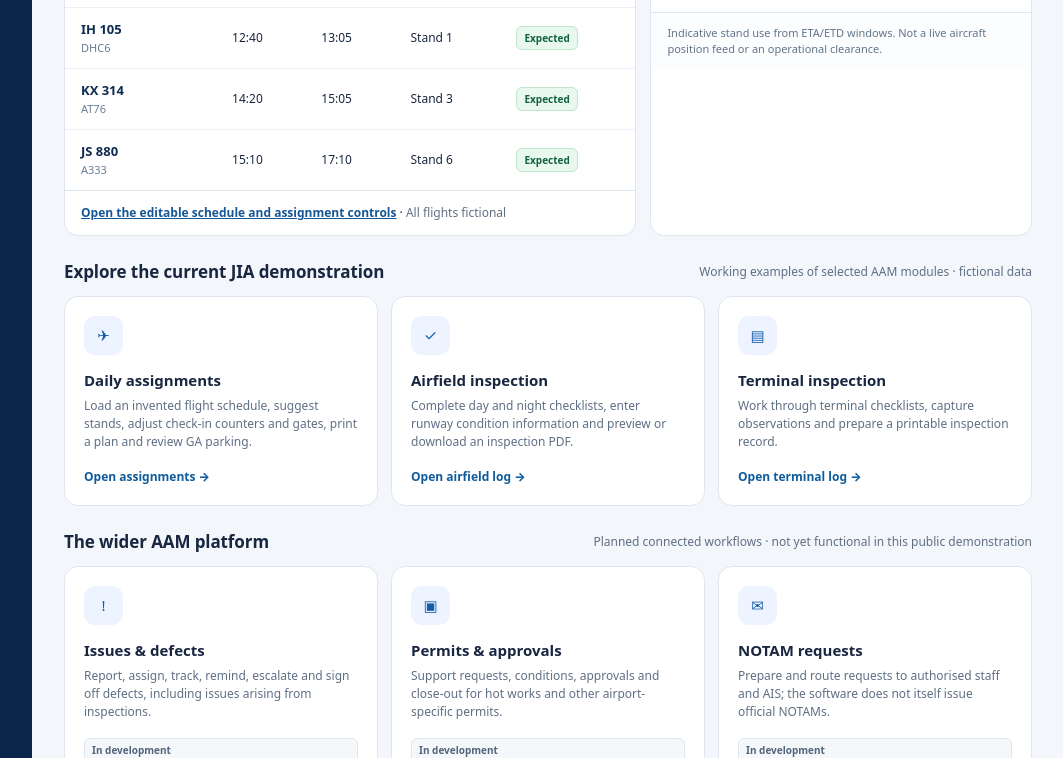
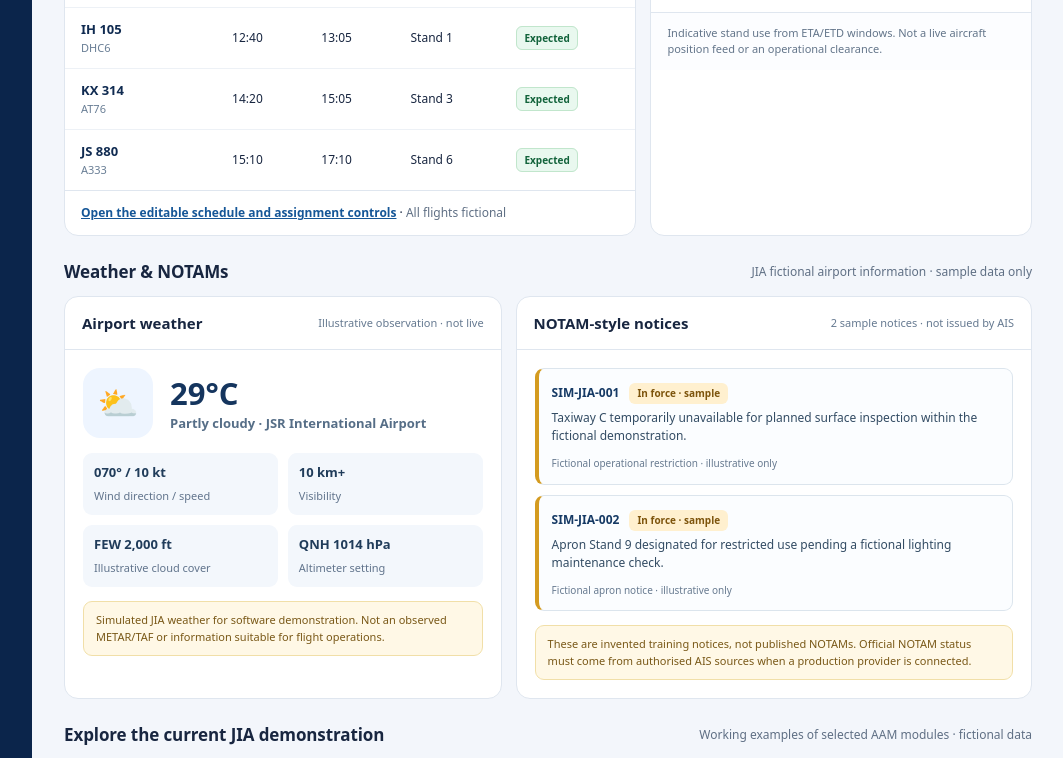
Before and after one commit to HTLearn2022/AAM, a plain HTML site: page index.html in a window 1280 px wide. Shown: the part 2042-2800 px from the top of the page, without its empty margins (216-1279 px from the left). Drawn offline with Linux system fonts and the light colour scheme.

Commit message:
Add fictional JIA weather and NOTAM summary above demo modules and restore map detail text contrast

```diff
--- a/index.html
+++ b/index.html
@@ -30,10 +30,10 @@ main{min-width:0;padding:26px 32px 38px}.topline{display:flex;justify-content:sp
 .map-pin.inactive{background:#d9dfe7;color:#516071;border-color:#fff;opacity:.83}
 .map-pin:focus-visible{outline:3px solid #245da9;outline-offset:3px}
 .map-pin[aria-pressed="true"]{box-shadow:0 0 0 3px #153963,0 3px 12px #0a254966}
-.map-info{border-left:1px solid var(--line);padding:18px;background:#fbfcfe}
+.map-info{border-left:1px solid var(--line);padding:18px;background:#fbfcfe;color:#182640}
 .map-info h4{margin:0 0 8px;color:#152f53;font-size:15px}
 .map-info p{margin:0 0 12px;color:#586c84;font-size:12px}
-.map-info .detail{background:#fff;border:1px solid #dce5ee;border-radius:10px;padding:12px;margin:12px 0;font-size:12px;white-space:pre-line;overflow-wrap:anywhere}
+.map-info .detail{background:#fff;border:1px solid #dce5ee;border-radius:10px;padding:12px;margin:12px 0;font-size:13px;line-height:1.65;white-space:pre-line;overflow-wrap:anywhere;color:#1b3658;min-height:112px}
 .map-legend{display:grid;gap:8px;margin:16px 0;font-size:12px}
 .map-legend span{display:flex;align-items:center;gap:9px}
 .map-legend i{display:inline-block;width:14px;height:14px;border-radius:5px;border:2px solid #fff;box-shadow:0 0 0 1px #bdcad7}
@@ -43,6 +43,32 @@ main{min-width:0;padding:26px 32px 38px}.topline{display:flex;justify-content:sp
 @media(max-width:900px){.map-layout{grid-template-columns:1fr}.map-info{border-left:0;border-top:1px solid var(--line)}}
 @media(max-width:520px){.map-viewport{padding:7px}.map-pin{min-width:15px;min-height:16px;font-size:7px;padding:2px 3px;border-width:1px;border-radius:4px;max-width:45px}}
 @media print{.map-pin{box-shadow:none}.map-layout{grid-template-columns:1.5fr 1fr}.map-info{break-inside:avoid}}
+
+
+/* Airport information: fictional, illustrative conditions and NOTAM-style notices. */
+.info-pair{display:grid;grid-template-columns:minmax(0,1fr) minmax(0,1.18fr);gap:14px}
+.info-card{background:#fff;border:1px solid var(--line);border-radius:14px;overflow:hidden}
+.info-card-head{padding:15px 17px;border-bottom:1px solid var(--line);display:flex;align-items:center;gap:8px;justify-content:space-between;flex-wrap:wrap}
+.info-card-head h3{font-size:15px;margin:0}
+.info-card-head small{color:#657990;font-size:11px}
+.info-card-body{padding:18px}
+.weather-main{display:flex;align-items:center;gap:17px;margin-bottom:15px}
+.weather-symbol{background:#eef5ff;border-radius:17px;width:70px;height:70px;display:grid;place-items:center;font-size:33px}
+.weather-temp{font-size:31px;font-weight:800;line-height:1.1;color:#15355e}
+.weather-temp span{font-size:13px;font-weight:650;color:#566e87;display:block;margin-top:6px}
+.weather-facts{display:grid;grid-template-columns:repeat(2,minmax(0,1fr));gap:10px}
+.weather-fact{border-radius:9px;background:#f3f7fc;padding:10px 11px}
+.weather-fact b{display:block;font-size:13px;color:#203c5a}
+.weather-fact span{font-size:11px;color:#61748c}
+.info-disclaimer{margin-top:14px;padding:10px 12px;background:#fff8e6;border-radius:9px;border:1px solid #f1dfa8;font-size:11px;color:#795817}
+.notam-items{display:grid;gap:10px}
+.notam-item{border:1px solid #dce5ed;border-left:4px solid #d49b20;background:#fbfdff;border-radius:9px;padding:11px 13px}
+.notam-item strong{font-size:12px;color:#163a65}
+.notam-item p{font-size:12px;color:#334c64;margin:5px 0}
+.notam-item small{font-size:10px;color:#677a90}
+.notam-status{display:inline-block;margin-left:10px;padding:3px 8px;border-radius:6px;background:#fff0cf;color:#7d540c;font-size:10px;font-weight:750}
+@media(max-width:970px){.info-pair{grid-template-columns:1fr}}
+@media print{.info-card,.notam-item{break-inside:avoid}}
 
 </style>
 </head>
@@ -98,6 +124,33 @@ main{min-width:0;padding:26px 32px 38px}.topline{display:flex;justify-content:sp
   <section class="dash-grid">
     <div class="panel"><div class="panel-h"><h3>Flight movement board</h3><small id="planDate">Sample operating day</small></div><div class="table-wrap"><table class="table"><thead><tr><th>Flight / Type</th><th>ETA</th><th>ETD</th><th>Stand</th><th>Movement</th></tr></thead><tbody id="flightRows"><tr><td colspan="5">Loading preview data…</td></tr></tbody></table></div><div class="panel-bottom"><a href="assignments.html">Open the editable schedule and assignment controls</a> · <span class="muted">All flights fictional</span></div></div>
     <div class="panel"><div class="panel-h"><h3>Apron occupancy preview</h3><small>Calculated from sample movement times</small></div><div class="apron" id="standGrid" aria-live="polite"></div><div class="note">Indicative stand use from ETA/ETD windows. Not a live aircraft position feed or an operational clearance.</div></div>
+  </section>
+
+  <div class="section-head" id="airport-info"><h3>Weather &amp; NOTAMs</h3><small>JIA fictional airport information · sample data only</small></div>
+  <section class="info-pair" aria-label="Illustrative airport weather and NOTAM information">
+    <article class="info-card" aria-label="JIA sample weather">
+      <div class="info-card-head"><h3>Airport weather</h3><small>Illustrative observation · not live</small></div>
+      <div class="info-card-body">
+        <div class="weather-main"><div class="weather-symbol" aria-hidden="true">⛅</div><div class="weather-temp">29°C<span>Partly cloudy · JSR International Airport</span></div></div>
+        <div class="weather-facts">
+          <div class="weather-fact"><b>070° / 10 kt</b><span>Wind direction / speed</span></div>
+          <div class="weather-fact"><b>10 km+</b><span>Visibility</span></div>
+          <div class="weather-fact"><b>FEW 2,000 ft</b><span>Illustrative cloud cover</span></div>
+          <div class="weather-fact"><b>QNH 1014 hPa</b><span>Altimeter setting</span></div>
+        </div>
+        <div class="info-disclaimer">Simulated JIA weather for software demonstration. Not an observed METAR/TAF or information suitable for flight operations.</div>
+      </div>
+    </article>
+    <article class="info-card" aria-label="Sample NOTAM-style notices">
+      <div class="info-card-head"><h3>NOTAM-style notices</h3><small>2 sample notices · not issued by AIS</small></div>
+      <div class="info-card-body">
+        <div class="notam-items">
+          <div class="notam-item"><strong>SIM-JIA-001</strong><span class="notam-status">In force · sample</span><p>Taxiway C temporarily unavailable for planned surface inspection within the fictional demonstration.</p><small>Fictional operational restriction · illustrative only</small></div>
+          <div class="notam-item"><strong>SIM-JIA-002</strong><span class="notam-status">In force · sample</span><p>Apron Stand 9 designated for restricted use pending a fictional lighting maintenance check.</p><small>Fictional apron notice · illustrative only</small></div>
+        </div>
+        <div class="info-disclaimer">These are invented training notices, not published NOTAMs. Official NOTAM status must come from authorised AIS sources when a production provider is connected.</div>
+      </div>
+    </article>
   </section>
 
   <div class="section-head" id="modules"><h3>Explore the current JIA demonstration</h3><small>Working examples of selected AAM modules · fictional data</small></div>
```
